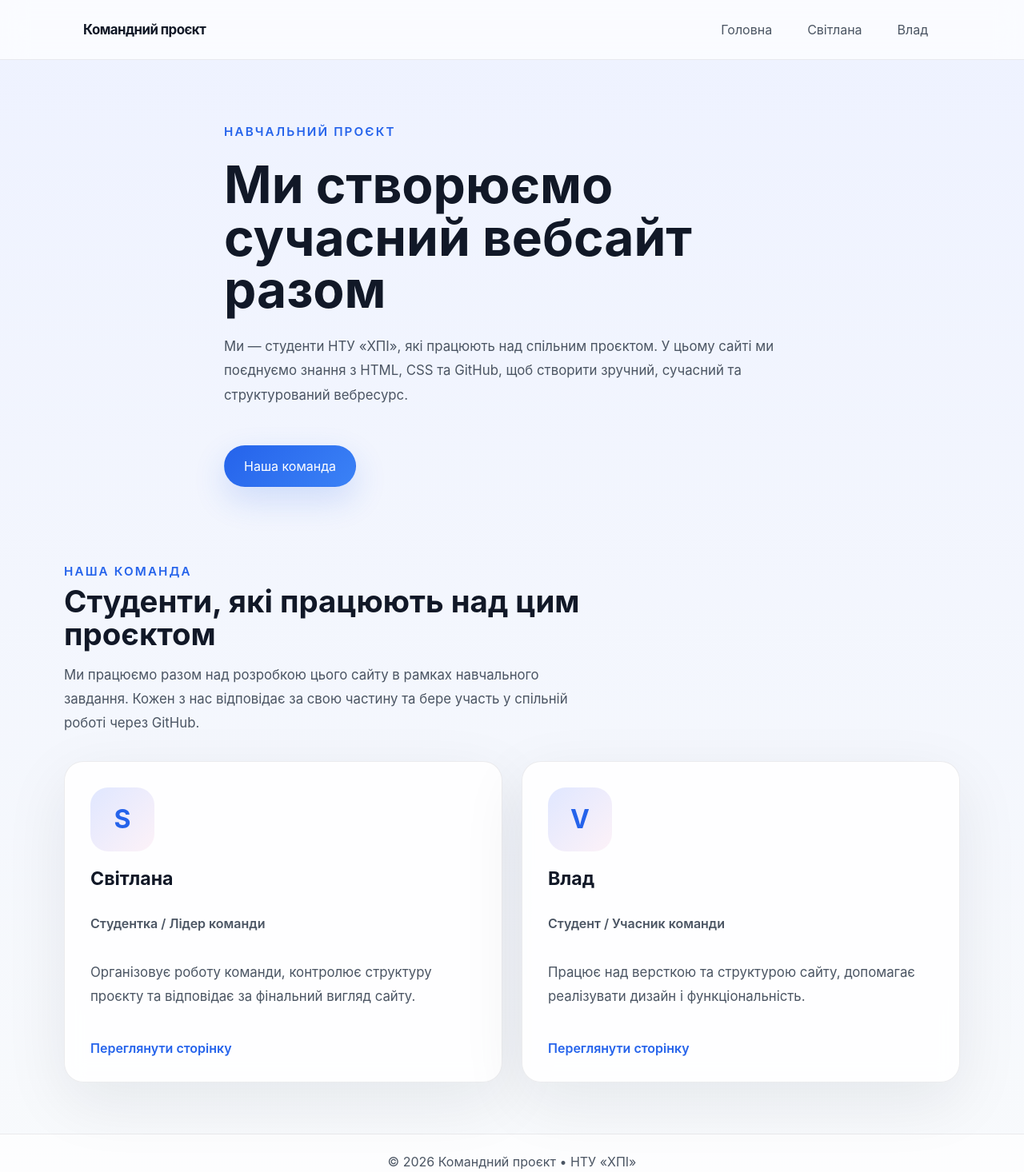
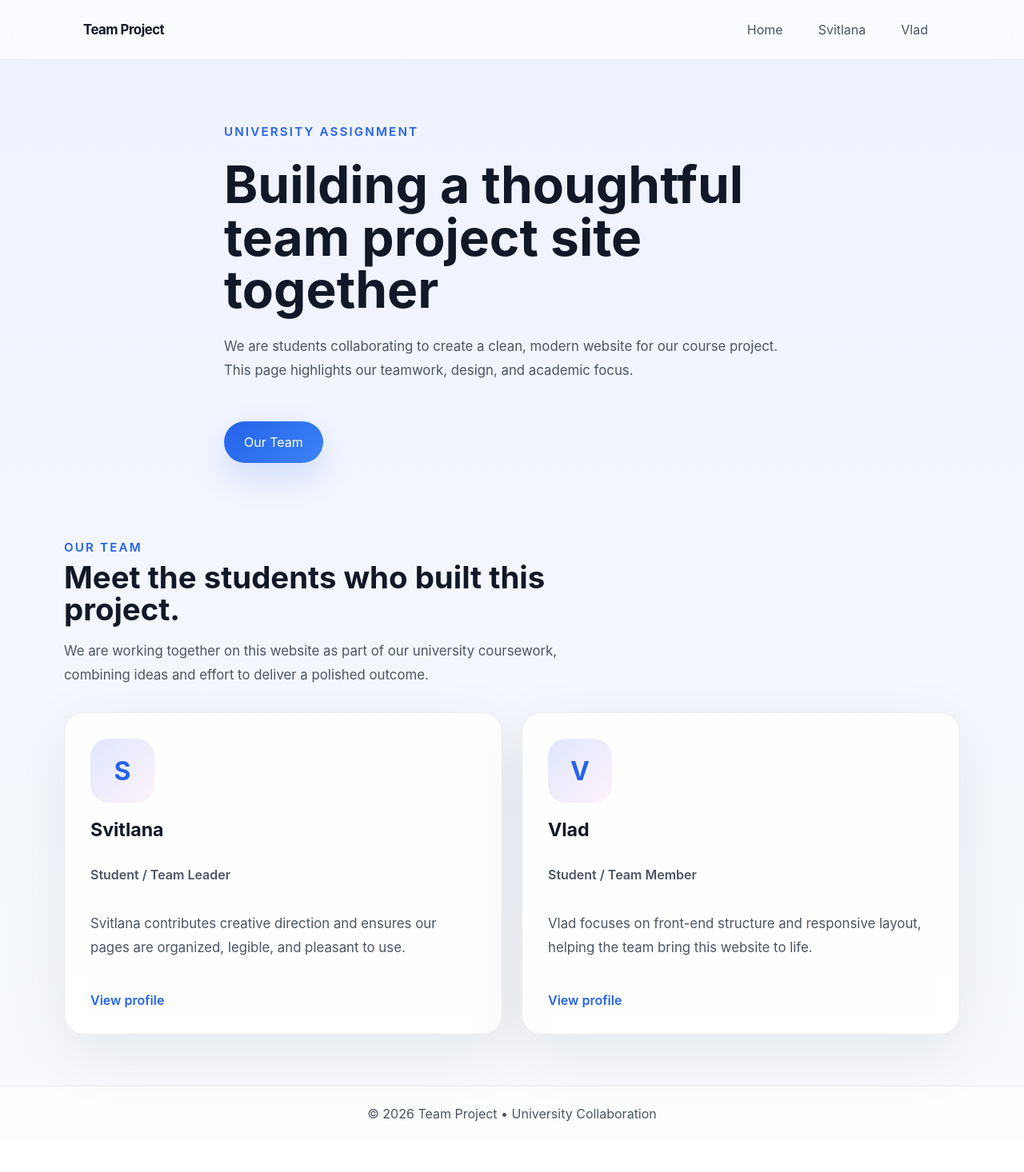
Before and after one commit to steve-irl/team-project, a plain HTML site: page index.html in a window 1280 px wide. Shown: the whole page at 80% size. After the commit the page ends 1427 px from the top, so only its background shows below. Drawn offline with Linux system fonts and the light colour scheme.

Commit message:
Update index.html

```diff
--- a/index.html
+++ b/index.html
@@ -3,77 +3,60 @@
 <head>
     <meta charset="UTF-8">
     <meta name="viewport" content="width=device-width, initial-scale=1.0">
-    <title>Командний проєкт | ХПІ</title>
+    <title>Team Project | University Landing Page</title>
+    <link rel="preconnect" href="https://fonts.googleapis.com">
+    <link rel="preconnect" href="https://fonts.gstatic.com" crossorigin>
     <link rel="stylesheet" href="style.css">
 </head>
 <body>
     <header class="site-header">
         <div class="container navbar">
-            <a class="logo" href="index.html">Командний проєкт</a>
+            <a class="logo" href="index.html">Team Project</a>
             <nav class="nav-links">
-                <a href="index.html">Головна</a>
-                <a href="svitlana.html">Світлана</a>
-                <a href="vlad.html">Влад</a>
+                <a href="index.html">Home</a>
+                <a href="svitlana.html">Svitlana</a>
+                <a href="vlad.html">Vlad</a>
             </nav>
         </div>
     </header>
-
     <main>
         <section class="hero">
             <div class="container hero-inner">
-                <p class="eyebrow">Навчальний проєкт</p>
-                <h1>Ми створюємо сучасний вебсайт разом</h1>
-                <p class="hero-copy">
-                    Ми — студенти НТУ «ХПІ», які працюють над спільним проєктом.
-                    У цьому сайті ми поєднуємо знання з HTML, CSS та GitHub,
-                    щоб створити зручний, сучасний та структурований вебресурс.
-                </p>
+                <p class="eyebrow">University Assignment</p>
+                <h1>Building a thoughtful team project site together</h1>
+                <p class="hero-copy">We are students collaborating to create a clean, modern website for our course project. This page highlights our teamwork, design, and academic focus.</p>
                 <div class="hero-actions">
-                    <a class="button button-primary" href="#team">Наша команда</a>
+                    <a class="button button-primary" href="#team">Our Team</a>
                 </div>
             </div>
         </section>
 
         <section class="container team-section" id="team">
             <div class="section-header">
-                <p class="eyebrow">Наша команда</p>
-                <h2>Студенти, які працюють над цим проєктом</h2>
-                <p class="section-copy">
-                    Ми працюємо разом над розробкою цього сайту в рамках навчального завдання.
-                    Кожен з нас відповідає за свою частину та бере участь у спільній роботі через GitHub.
-                </p>
+                <p class="eyebrow">Our Team</p>
+                <h2>Meet the students who built this project.</h2>
+                <p class="section-copy">We are working together on this website as part of our university coursework, combining ideas and effort to deliver a polished outcome.</p>
             </div>
-
             <div class="team-grid">
                 <article class="card team-card">
                     <div class="avatar">S</div>
-                    <h3>Світлана</h3>
-                    <p class="card-role">Студентка / Лідер команди</p>
-                    <p class="card-copy">
-                        Організовує роботу команди, контролює структуру проєкту
-                        та відповідає за фінальний вигляд сайту.
-                    </p>
-                    <a class="card-link" href="svitlana.html">Переглянути сторінку</a>
+                    <h3>Svitlana</h3>
+                    <p class="card-role">Student / Team Leader</p>
+                    <p class="card-copy">Svitlana contributes creative direction and ensures our pages are organized, legible, and pleasant to use.</p>
+                    <a class="card-link" href="svitlana.html">View profile</a>
                 </article>
-
                 <article class="card team-card">
                     <div class="avatar">V</div>
-                    <h3>Влад</h3>
-                    <p class="card-role">Студент / Учасник команди</p>
-                    <p class="card-copy">
-                        Працює над версткою та структурою сайту,
-                        допомагає реалізувати дизайн і функціональність.
-                    </p>
-                    <a class="card-link" href="vlad.html">Переглянути сторінку</a>
+                    <h3>Vlad</h3>
+                    <p class="card-role">Student / Team Member</p>
+                    <p class="card-copy">Vlad focuses on front-end structure and responsive layout, helping the team bring this website to life.</p>
+                    <a class="card-link" href="vlad.html">View profile</a>
                 </article>
             </div>
         </section>
     </main>
-
     <footer class="footer">
-        <div class="container">
-            © 2026 Командний проєкт • НТУ «ХПІ»
-        </div>
+        <div class="container">© 2026 Team Project • University Collaboration</div>
     </footer>
 </body>
 </html>
```
